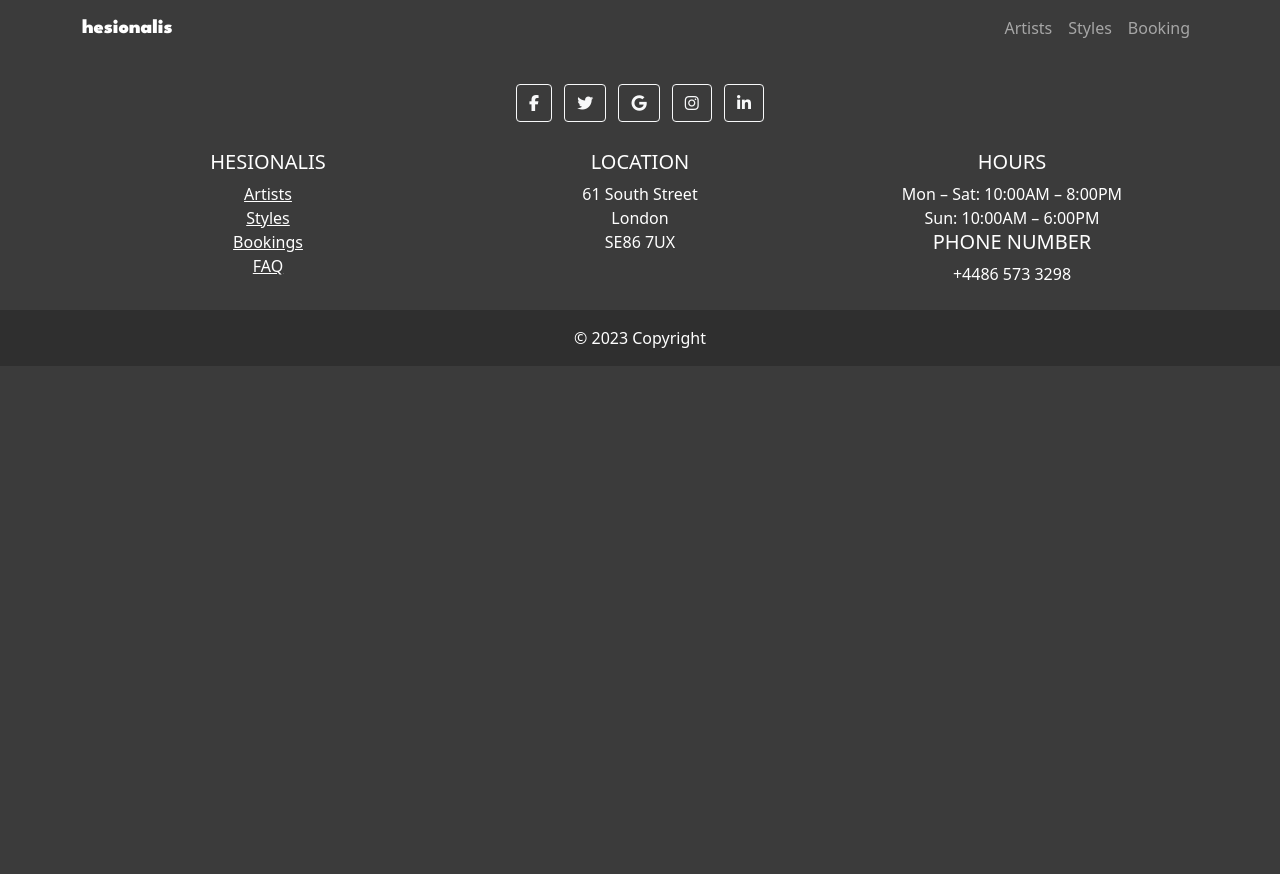
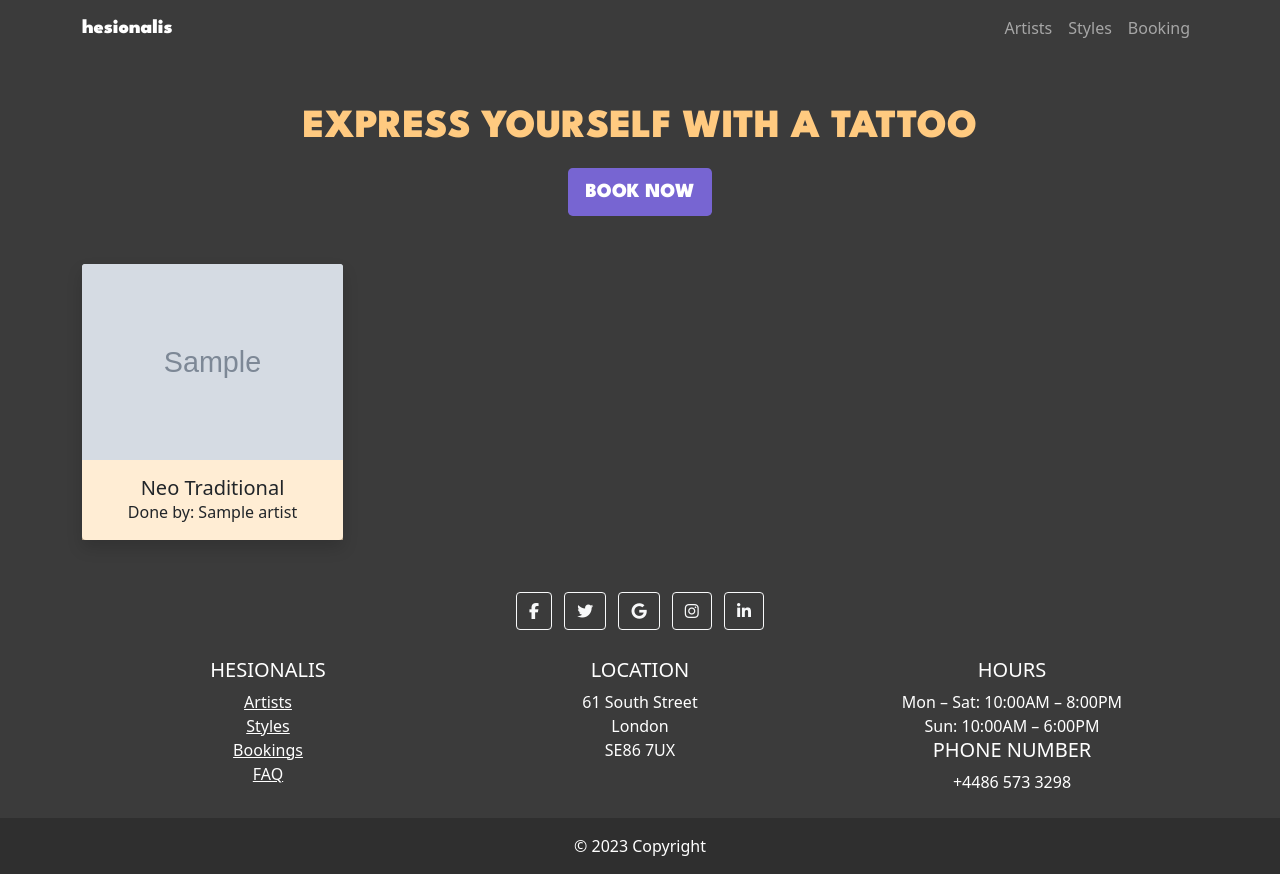
Before and after one commit to pozhara/hesionalis, a Django app: page /styles/ in a window 1280 px wide. Before the commit the page ends 348 px from the top, so only its background shows below. Run offline with Django 3.2, Linux system fonts and the light colour scheme; tables that the repository leaves empty hold one stand-in row (values such as "Sample post"); grey boxes marked "Sample" are stand-in pictures; some libraries are stand-ins or nearby versions.

Commit message:
Finish styles page

```diff
--- a/core/admin.py
+++ b/core/admin.py
@@ -12,7 +12,11 @@ class ArtistAdmin(admin.ModelAdmin):
     list_filter = ('name', 'skills', 'gender')
 
 
-admin.site.register(Design)
+@admin.register(Design)
+class DesignAdmin(admin.ModelAdmin):
+    list_display = ('category', 'artist')
+    search_fields = ('category', 'artist')
+    list_filter = ('category', 'artist')
 
 
 @admin.register(Appointment)
--- a/core/models.py
+++ b/core/models.py
@@ -44,7 +44,6 @@ APPOINTMENT_STATUS = [
 ]
 
 TATTOO_CATEGORY = [
-    ("Traditional", "Traditional"),
     ("Neo Traditional", "Neo Traditional"),
     ("Fine Line", "Fine Line"),
     ("Tribal", "Tribal"),
--- a/hesionalis/urls.py
+++ b/hesionalis/urls.py
@@ -15,12 +15,13 @@ Including another URLconf
 """
 from django.contrib import admin
 from django.urls import path, include
-from core.views import HomeView, ArtistView, DesignsView
+from core.views import HomeView, ArtistView, DesignsView, FAQView
 
 urlpatterns = [
     path('', HomeView.as_view(), name='home'),
     path('artists/', ArtistView.as_view(), name='artists'),
     path('styles/', DesignsView.as_view(), name='styles'),
+    path('faq/', FAQView.as_view(), name='faq'),
     path('admin/', admin.site.urls),
     path('summernote/', include('django_summernote.urls')),
 ]
--- a/templates/styles.html
+++ b/templates/styles.html
@@ -2,6 +2,26 @@
 
 {% block content %}
 
+<div class="container text-center text-uppercase font">
+    <h1 class="color pb-2 pt-5">Express yourself with a tattoo</h1>
+    <a class="btn bg-btn-color btn-lg text-uppercase text-white mb-5" href="#">Book Now</a>
+</div>
+
+<div class="container">
+    <div class="row">
+        {% for design in designs %}
+        <div class="col-xl-3 col-md-6 col-sm-12 mb-4">
+            <div class="card border-0 shadow">
+                <img src="{{ design.image }}" class="card-img-top" alt="{{ design.category }} photo">
+                <div class="card-body text-center bg-color">
+                    <h5 class="card-title mb-0">{{ design.category }}</h5>
+                    <div class="card-text">Done by: {{ design.artist }}</div>
+                </div>
+            </div>
+        </div>
+        {% endfor %}
+    </div>
+</div>
 
 
 {% endblock %}
```
Also changed, not shown: templates/faq.html (+69 -0 lines), core/migrations/0007_auto_20230706_1245.py (added).
